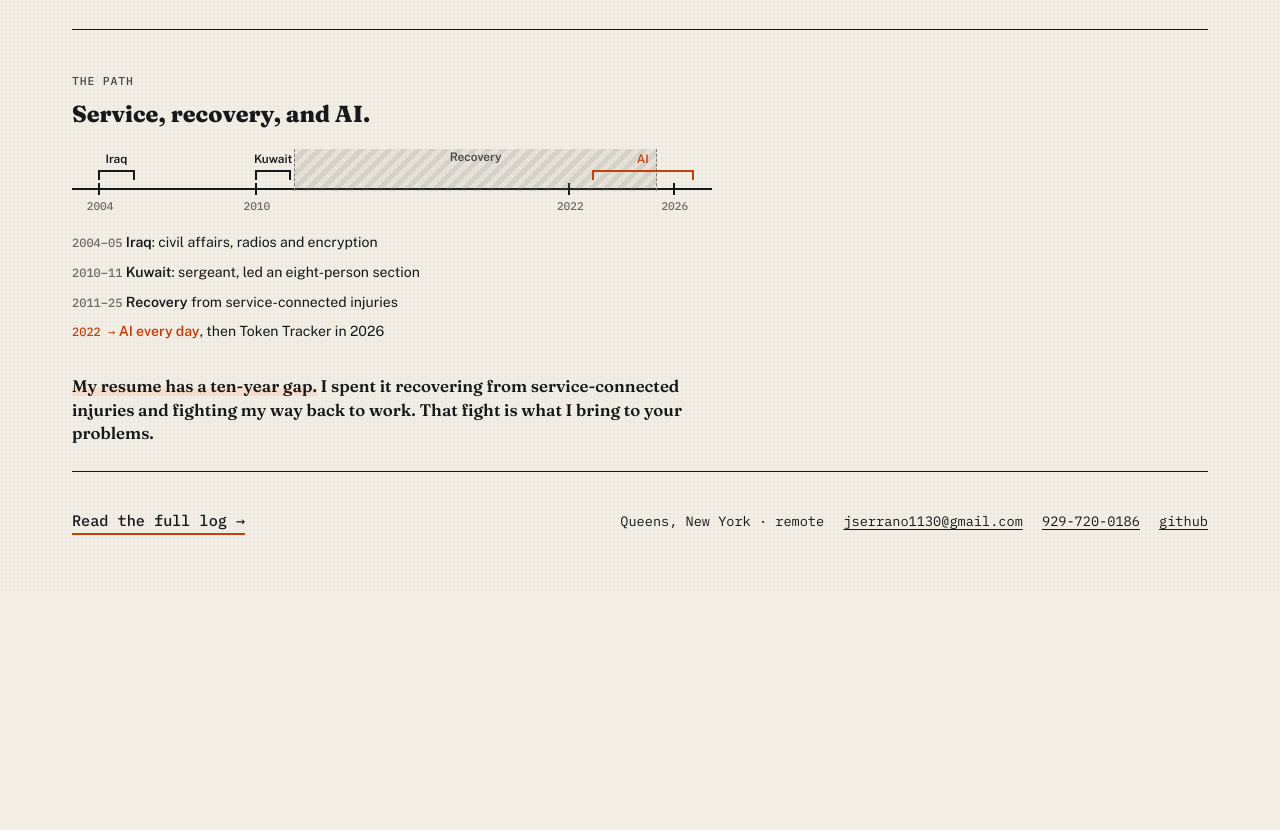
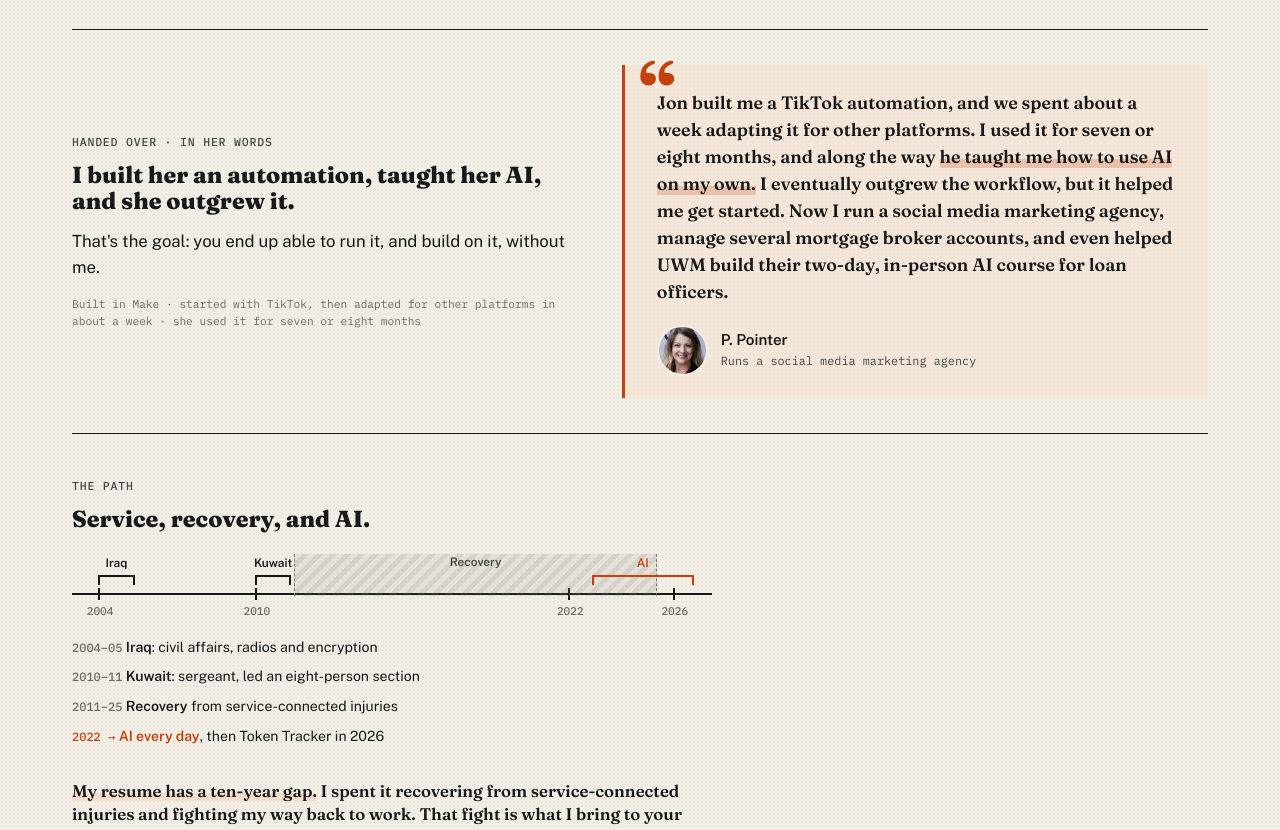
Before and after one commit to JonBold11/portfolio-visual, a plain HTML site: page index.html in a window 1280 px wide. Shown: the part 1396-2226 px from the top of the page. Before the commit the page ends 1987 px from the top, so only its background shows below. Drawn offline with nearby package versions, Linux system fonts and the light colour scheme.

Commit message:
Add P. Pointer testimonial: 'Handed over, in her words'
Co-Authored-By: Claude Opus 5.5 <noreply@anthropic.com>

```diff
--- a/index.html
+++ b/index.html
@@ -79,6 +79,19 @@ details.tbl td,details.tbl th{text-align:left;font-weight:400;padding:.25rem .4r
 .more summary::after{content:" +";color:var(--signal)}
 .more[open] summary::after{content:" −"}
 @media (max-width:900px){.built{grid-template-columns:1fr;gap:1.2rem}}
+/* handoff testimonial */
+.said{display:grid;grid-template-columns:minmax(0,1fr) minmax(0,1.15fr);gap:2.5rem;padding:2.2rem 0;border-bottom:1px solid var(--ink);align-items:center}
+.said h2{font:800 1.45rem/1.15 var(--serif);margin:.3rem 0 .8rem}
+.said .lede2{font-size:1.05rem;margin:0 0 1rem}
+.said figure{margin:0;position:relative;padding:1.6rem 1.8rem 1.4rem 2rem;background:rgba(246,220,203,.45);border-left:3px solid var(--signal);border-radius:0 3px 3px 0}
+.said figure::before{content:"\201C";position:absolute;top:-.6rem;left:.9rem;font:800 4.2rem/1 var(--serif);color:var(--signal)}
+.said blockquote{margin:0;font:600 1.12rem/1.5 var(--serif);font-variation-settings:"opsz" 30}
+.said blockquote mark{background:linear-gradient(transparent 62%,rgba(196,65,12,.22) 62%);color:inherit}
+.said figcaption{display:flex;align-items:center;gap:.8rem;margin-top:1.2rem}
+.said figcaption img{width:3.2rem;height:3.2rem;border-radius:50%;object-fit:cover;border:2px solid var(--paper)}
+.said figcaption b{display:block;font:600 .95rem/1.2 var(--sans)}
+.said figcaption span{display:block;margin-top:.2rem;font:400 .74rem/1.4 var(--mono);color:var(--ink-2)}
+@media (max-width:900px){.said{grid-template-columns:1fr;gap:1.4rem}.said figure{padding:1.5rem 1.2rem 1.2rem 1.5rem}.said blockquote{font-size:1.05rem}}
 /* timeline: year ruler, deployments as brackets, recovery as a background band */
 .timeline{padding:2rem 0 1.6rem;border-bottom:1px solid var(--ink)}
 .timeline h2{font:800 1.45rem/1.15 var(--serif);margin:.3rem 0 0}
@@ -178,6 +191,19 @@ footer{padding:1.6rem 0 3rem;display:flex;flex-wrap:wrap;gap:1.2rem 2.5rem;align
   </div>
 </section>
 
+<section class="said" id="handoff">
+  <div>
+    <p class="label">Handed over · in her words</p>
+    <h2>I built her an automation, taught her AI, and she outgrew it.</h2>
+    <p class="lede2">That's the goal: you end up able to run it, and build on it, without me.</p>
+    <p class="fine">Built in Make · started with TikTok, then adapted for other platforms in about a week · she used it for seven or eight months</p>
+  </div>
+  <figure>
+    <blockquote>Jon built me a TikTok automation, and we spent about a week adapting it for other platforms. I used it for seven or eight months, and along the way <mark>he taught me how to use AI on my own.</mark> I eventually outgrew the workflow, but it helped me get started. Now I run a social media marketing agency, manage several mortgage broker accounts, and even helped UWM build their two-day, in-person AI course for loan officers.</blockquote>
+    <figcaption><img src="media/p-pointer.jpg" alt="P. Pointer" width="160" height="160" loading="lazy"><div><b>P. Pointer</b><span>Runs a social media marketing agency</span></div></figcaption>
+  </figure>
+</section>
+
 <section class="timeline" id="path">
   <p class="label">The path</p>
   <h2>Service, recovery, and AI.</h2>
```
Also changed, not shown: media/p-pointer.jpg (added).
